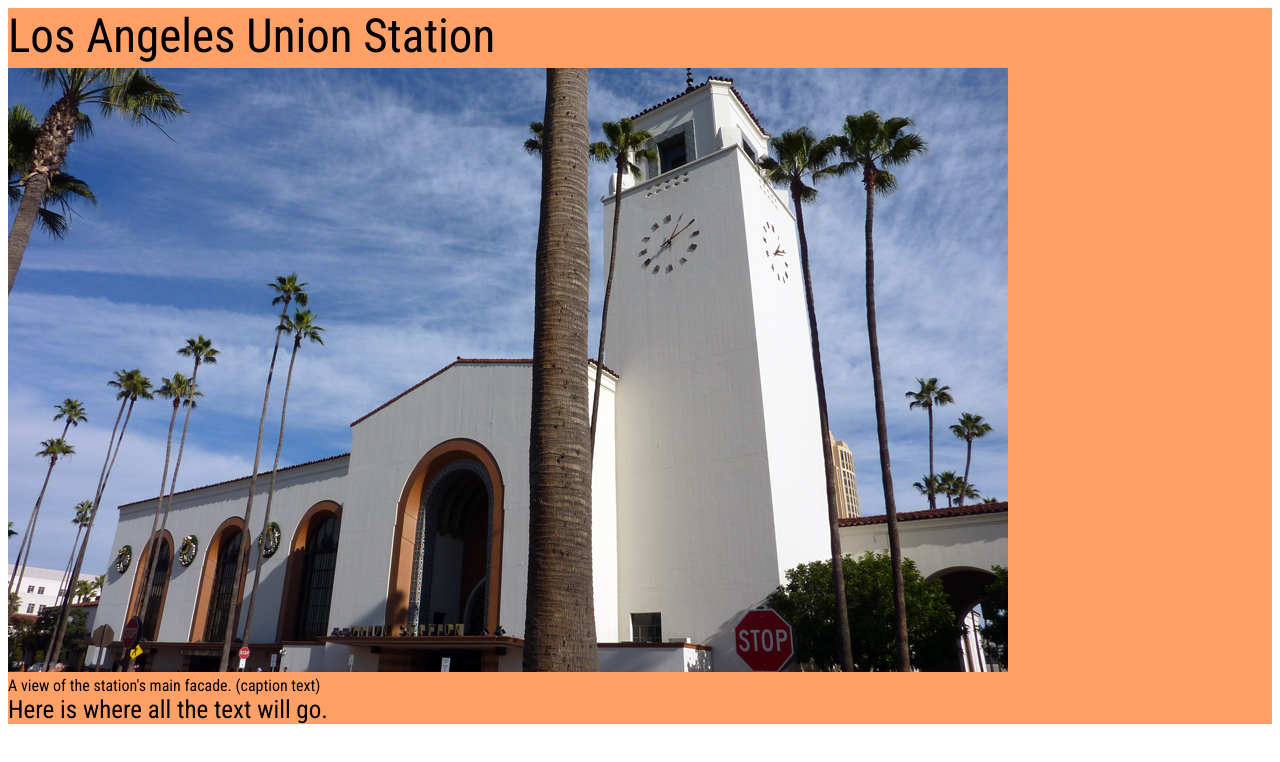
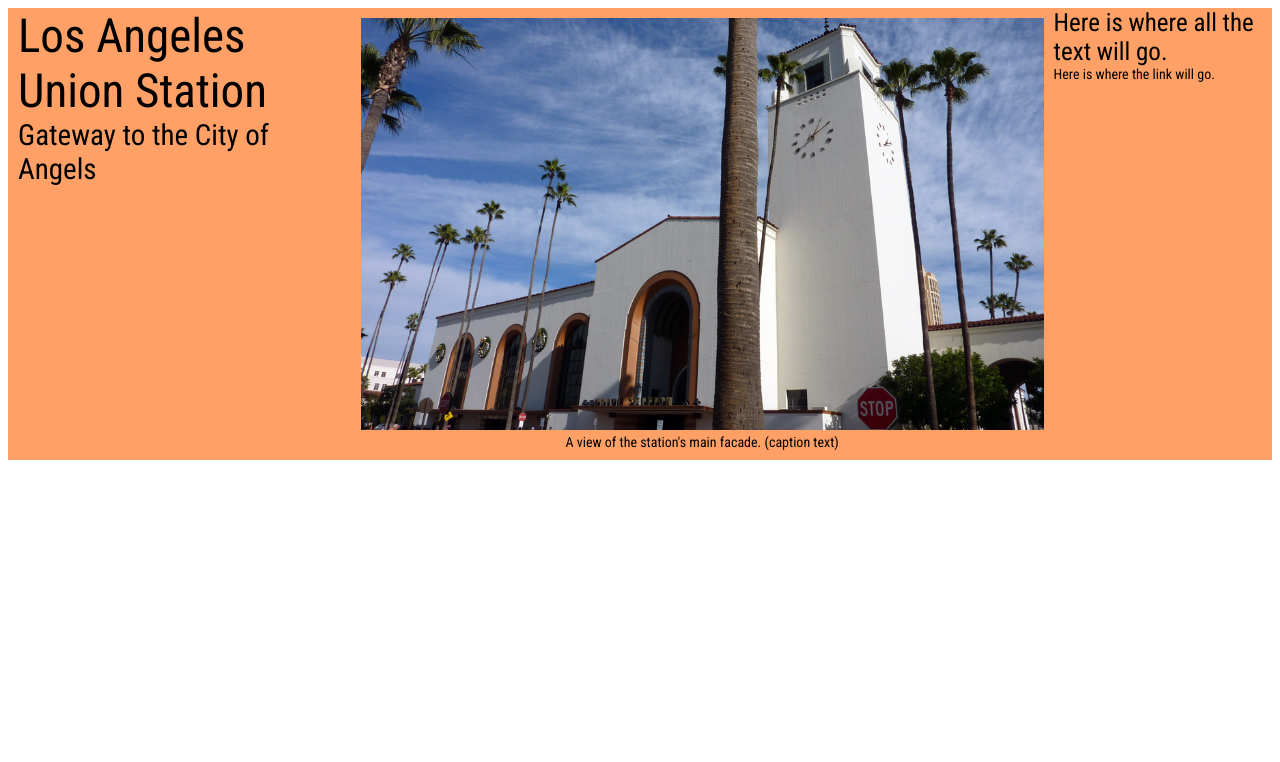
Before and after one commit to MichaelLipski/projects, a plain HTML site: page tribute-page-exercise.html in a window 1280 px wide. Drawn offline with Linux system fonts and the light colour scheme; files whose address does not match are found by name.

Commit message:
Update tribute-page-exercise.html

```diff
--- a/tribute-page-exercise.html
+++ b/tribute-page-exercise.html
@@ -14,42 +14,60 @@
 	.main {
 		background-color: #FFA066;
 		font-family: 'Roboto Condensed', sans-serif;
+		display: flex;
 	}
 	.title {
 		font-size: 47px;
-		padding-bottom: 5px;
+		padding-left: 10px;
+		padding-right: 10px;
 	}
-	.image
-
-
-	.img-div
-
-
+	.subtitle {
+		font-size: 29px;
+	}
+	.image {
+		max-width: 100%;
+		height: auto;
+	}
+	.img-div {
+		align: center;
+		justify-self: center;
+		padding-top: 10px;
+	}
 	.img-caption {
-		font-size: 10px;
+		font-size: 14px;
+		justify-self: center;
+		padding-bottom: 10px;
 	}
 	.tribute-info {
 		font-size: 25px;
+		padding-left: 10px;
 	}
-	.tribute-link
+	.tribute-link {
+		font-size: 14px;
+	}
 
 
 </style>
-
+<header>
+</header>
 <body>
 <div class="main">
 
 <div class="title">Los Angeles Union Station
+<div class="subtitle">Gateway to the City of Angels</div>
 </div>
 
 <div class="img-div">
-<img src="C:\Users\Michael\Documents\GitHub\projects\LAUS_Facade.jpg" alt="Main facade of Los Angeles Union Station">
+<img class="image" src="C:\Users\Michael\Documents\GitHub\projects\LAUS_Facade.jpg" alt="Main facade of Los Angeles Union Station">
+<div class="img-caption">A view of the station's main facade. (caption text)</div>
 </div>
 
-<div class="img-caption">A view of the station's main facade. (caption text)</div>
 
-<div class="tribute-info">Here is where all the text will go.</div>
 
+<div class="tribute-info">Here is where all the text will go.
+<div class="tribute-link">Here is where the link will go.</div></div>
+<footer>
+</footer>
 </div>
 
 
```
